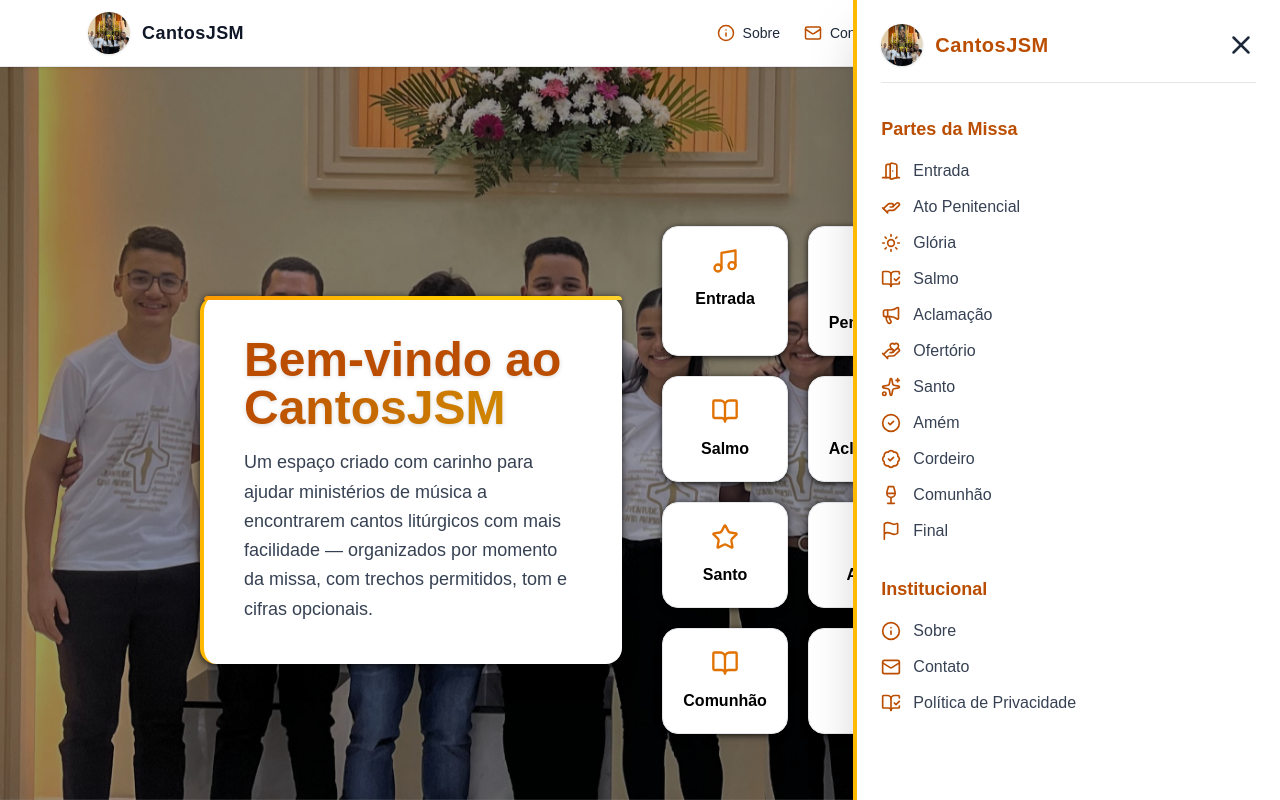
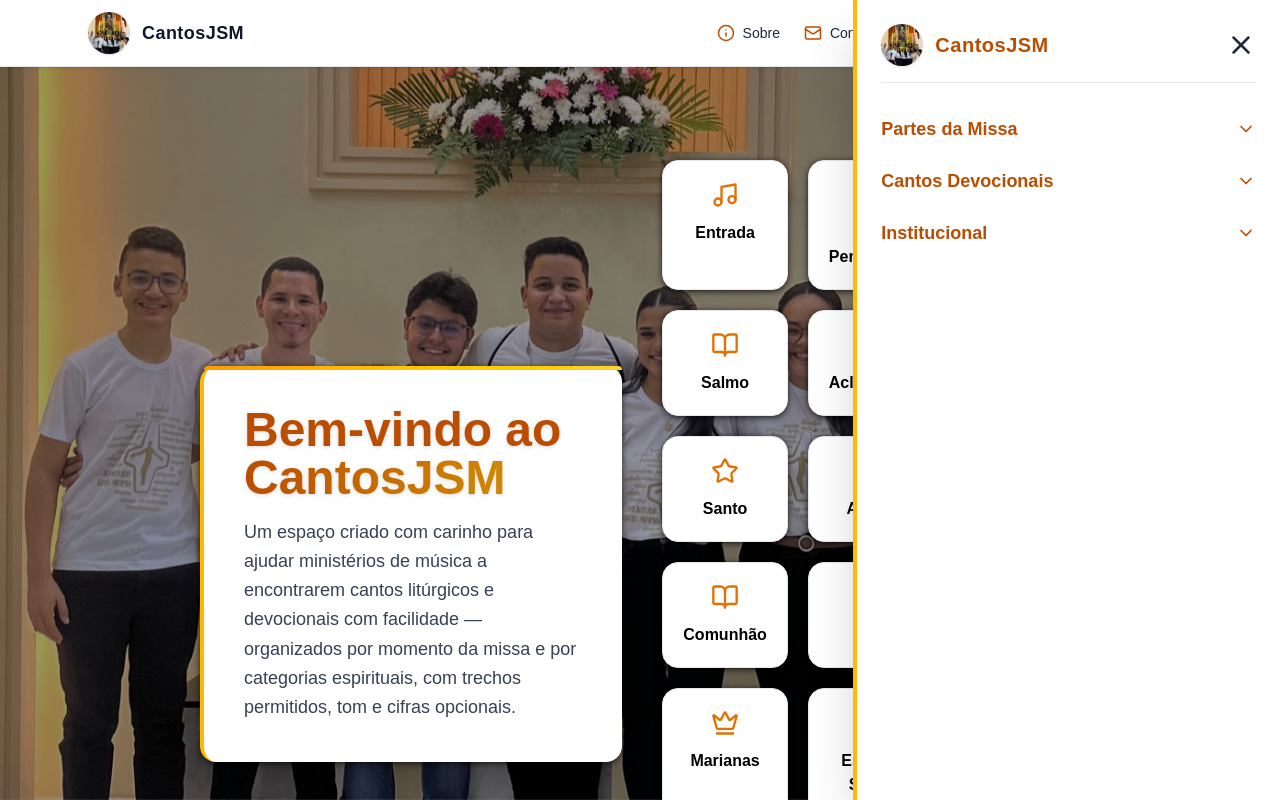
Before and after one commit to robsonalbuquerquedev/cantosjsm, a Next.js app: page / in a window 1280 px wide. Both pictures are taken after a click on the button "Partes da Missa". Shown: the top 800 px of the page. Built offline with nearby package versions, Linux system fonts and the light colour scheme.

Commit message:
update: project structure, page.tsx file for folder app and components

```diff
--- a/src/app/page.tsx
+++ b/src/app/page.tsx
@@ -9,6 +9,11 @@ import {
   Sparkles,
   Star,
   HeartHandshake,
+  Library,
+  Crown,
+  Flame,
+  HandHeart,
+  Church
 } from "lucide-react";
 
 export default function Home() {
@@ -24,6 +29,13 @@ export default function Home() {
     { label: "Cordeiro", path: "/cordeiro", icon: Mic2 },
     { label: "Comunhão", path: "/comunhao", icon: BookOpen },
     { label: "Final", path: "/final", icon: Sparkles },
+
+    // NOVAS CATEGORIAS
+    { label: "Hinos", path: "/hinos", icon: Library },
+    { label: "Marianas", path: "/marianas", icon: Crown },
+    { label: "Espírito Santo", path: "/espirito-santo", icon: Flame },
+    { label: "Adoração", path: "/adoracao", icon: HandHeart },
+    { label: "Padroeiro da Cidade", path: "/padroeiro-da-cidade", icon: Church },
   ];
 
   return (
@@ -36,12 +48,9 @@ export default function Home() {
         transition={{ duration: 0.8 }}
         className="md:w-1/2 w-full bg-white text-black rounded-2xl p-10 shadow-xl border-l-4 border-amber-400 space-y-6 relative"
       >
-        {/* Faixa decorativa litúrgica */}
         <div className="absolute top-0 left-0 w-full h-1 bg-gradient-to-r from-amber-500 via-yellow-400 to-amber-300 rounded-t-2xl" />
 
         <div className="flex flex-col items-center md:items-start space-y-4">
-
-          {/* Título aprimorado */}
           <h1 className="text-4xl md:text-5xl font-extrabold text-center md:text-left text-amber-700 drop-shadow-sm">
             Bem-vindo ao
             <br />
@@ -50,11 +59,11 @@ export default function Home() {
             </span>
           </h1>
 
-          {/* Texto elegante */}
           <p className="text-lg leading-relaxed text-gray-700 max-w-md">
             Um espaço criado com carinho para ajudar ministérios de música a
-            encontrarem cantos litúrgicos com mais facilidade — organizados por
-            momento da missa, com trechos permitidos, tom e cifras opcionais.
+            encontrarem cantos litúrgicos e devocionais com facilidade — organizados por
+            momento da missa e por categorias espirituais, com trechos permitidos,
+            tom e cifras opcionais.
           </p>
         </div>
       </motion.article>
--- a/src/components/Header.tsx
+++ b/src/components/Header.tsx
@@ -85,7 +85,7 @@ export default function Header() {
                     {/* 📱 Botão Mobile */}
                     <button
                         onClick={() => setIsOpen(true)}
-                        className="text-gray-800 md:hidden"
+                        className="text-gray-800 md:hidden cursor-pointer"
                     >
                         <Menu size={28} />
                     </button>
--- a/src/components/Sidebar.tsx
+++ b/src/components/Sidebar.tsx
@@ -1,10 +1,13 @@
 "use client";
 
+import { useState } from "react";
 import { motion, AnimatePresence } from "framer-motion";
 import Link from "next/link";
 import Image from "next/image";
 import {
     X,
+    ChevronDown,
+    ChevronUp,
     DoorOpen,
     HandHelping,
     Sun,
@@ -16,8 +19,13 @@ import {
     BadgeCheck,
     Wine,
     Flag,
+    Library,
+    Crown,
+    Flame,
+    Church,
     Info,
-    Mail
+    Mail,
+    ShieldCheck
 } from "lucide-react";
 
 interface SidebarProps {
@@ -27,7 +35,13 @@ interface SidebarProps {
 
 export default function Sidebar({ isOpen, onClose }: SidebarProps) {
 
-    const routes = [
+    const [openSection, setOpenSection] = useState<string | null>(null);
+
+    const toggle = (key: string) => {
+        setOpenSection(openSection === key ? null : key);
+    };
+
+    const liturgia = [
         { label: "Entrada", href: "/entrada", icon: DoorOpen },
         { label: "Ato Penitencial", href: "/ato-penitencial", icon: HandHelping },
         { label: "Glória", href: "/gloria", icon: Sun },
@@ -41,11 +55,60 @@ export default function Sidebar({ isOpen, onClose }: SidebarProps) {
         { label: "Final", href: "/final", icon: Flag },
     ];
 
-    const extras = [
+    const devocionais = [
+        { label: "Hinos", href: "/hinos", icon: Library },
+        { label: "Marianas", href: "/marianas", icon: Crown },
+        { label: "Espírito Santo", href: "/espirito-santo", icon: Flame },
+        { label: "Adoração", href: "/adoracao", icon: HandHeart },
+        { label: "Padroeiro da Cidade", href: "/padroeiro-da-cidade", icon: Church },
+    ];
+
+    const institucionais = [
         { label: "Sobre", href: "/sobre", icon: Info },
         { label: "Contato", href: "/contato", icon: Mail },
-        { label: "Política de Privacidade", href: "/politica-de-privacidade", icon: BookOpenCheck },
+        { label: "Política de Privacidade", href: "/politica-de-privacidade", icon: ShieldCheck },
+        { label: "Termos de Uso", href: "/termos-de-uso", icon: BookOpenCheck },
+        { label: "Agradecimentos", href: "/agradecimentos", icon: Sparkles },
     ];
+
+    const renderSection = (title: string, key: string, routes: any[]) => (
+        <div className="mb-6">
+            <button
+                onClick={() => toggle(key)}
+                className="flex justify-between items-center w-full text-left text-lg font-semibold text-amber-700 cursor-pointer"
+            >
+                {title}
+                {openSection === key ? (
+                    <ChevronUp size={20} />
+                ) : (
+                    <ChevronDown size={20} />
+                )}
+            </button>
+
+            <AnimatePresence>
+                {openSection === key && (
+                    <motion.div
+                        initial={{ height: 0, opacity: 0 }}
+                        animate={{ height: "auto", opacity: 1 }}
+                        exit={{ height: 0, opacity: 0 }}
+                        className="overflow-hidden mt-3 flex flex-col gap-2"
+                    >
+                        {routes.map(({ label, href, icon: Icon }) => (
+                            <Link
+                                key={href}
+                                href={href}
+                                onClick={onClose}
+                                className="flex items-center gap-3 text-gray-700 hover:text-amber-700 transition text-base px-1"
+                            >
+                                <Icon size={20} className="text-amber-700" />
+                                {label}
+                            </Link>
+                        ))}
+                    </motion.div>
+                )}
+            </AnimatePresence>
+        </div>
+    );
 
     return (
         <AnimatePresence>
@@ -63,7 +126,7 @@ export default function Sidebar({ isOpen, onClose }: SidebarProps) {
             border-l-4 border-amber-400
           "
                 >
-                    {/* 🔹 Header da Sidebar */}
+                    {/* Header */}
                     <div className="flex justify-between items-center mb-8 pb-4 border-b border-gray-200">
                         <div className="flex items-center gap-3">
                             <Image
@@ -78,79 +141,16 @@ export default function Sidebar({ isOpen, onClose }: SidebarProps) {
                             </h2>
                         </div>
 
-                        <button
-                            onClick={onClose}
-                            className="text-gray-800 hover:text-red-600 transition cursor-pointer"
-                        >
+                        <button onClick={onClose} className="text-gray-800 hover:text-red-600 transition cursor-pointer">
                             <X size={30} />
                         </button>
                     </div>
 
-                    {/* 🎶 Seção: Partes da Missa */}
-                    <h3 className="font-semibold text-lg text-amber-700 mb-4">
-                        Partes da Missa
-                    </h3>
+                    {/* Seções */}
+                    {renderSection("Partes da Missa", "liturgia", liturgia)}
+                    {renderSection("Cantos Devocionais", "devocionais", devocionais)}
+                    {renderSection("Institucional", "institucional", institucionais)}
 
-                    <nav className="flex flex-col gap-3 mb-8">
-                        {routes.map((route, index) => {
-                            const Icon = route.icon;
-                            return (
-                                <motion.div
-                                    key={route.href}
-                                    initial={{ opacity: 0, x: 20 }}
-                                    animate={{ opacity: 1, x: 0 }}
-                                    transition={{ delay: index * 0.04 }}
-                                >
-                                    <Link
-                                        href={route.href}
-                                        onClick={onClose}
-                                        className="
-                                            flex items-center gap-3
-                                            text-base font-medium
-                                            text-gray-700 hover:text-amber-700
-                                            transition
-                                        "
-                                    >
-                                        <Icon size={20} className="text-amber-700" />
-                                        {route.label}
-                                    </Link>
-                                </motion.div>
-                            );
-                        })}
-                    </nav>
-
-                    {/* 📄 Seção Institucional */}
-                    <h3 className="font-semibold text-lg text-amber-700 mb-4">
-                        Institucional
-                    </h3>
-
-                    <nav className="flex flex-col gap-3">
-                        {extras.map((item, index) => {
-                            const Icon = item.icon;
-                            return (
-                                <motion.div
-                                    key={item.href}
-                                    initial={{ opacity: 0, x: 20 }}
-                                    animate={{ opacity: 1, x: 0 }}
-                                    transition={{ delay: (routes.length + index) * 0.03 }}
-                                >
-                                    <Link
-                                        href={item.href}
-                                        onClick={onClose}
-                                        className="
-                                            flex items-center gap-3
-                                            text-base font-medium
-                                            text-gray-700 hover:text-amber-700
-                                            transition
-                                        "
-                                    >
-                                        <Icon size={20} className="text-amber-700" />
-                                        {item.label}
-                                    </Link>
-                                </motion.div>
-                            );
-                        })}
-                    </nav>
                 </motion.aside>
             )}
         </AnimatePresence>
```
Also changed, not shown: src/components/Footer.tsx (+27 -16 lines). Lines whose indentation alone changed are shown as unchanged.
